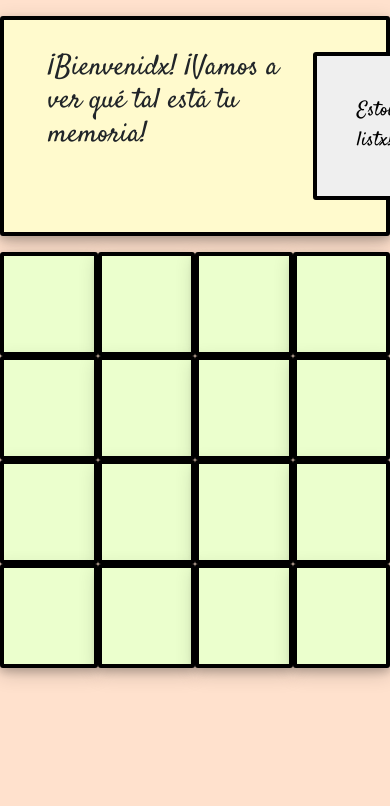
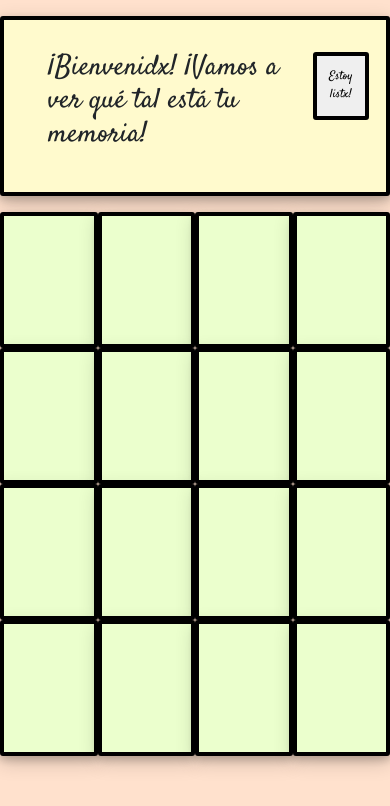
Before and after one commit to agustingalaxie/agustingaleazzi, a website: page memotest/index.html in a window 390 px wide. Drawn offline with nearby package versions, Linux system fonts and the light colour scheme.

Commit message:
some visual fixes

```diff
--- a/memotest/main.css
+++ b/memotest/main.css
@@ -10,7 +10,7 @@
 }
 .cuadro{
     background-color: #ebffcd;
-    padding: 3em;
+    padding: 4em;
     width: 3em;
     border: 4px solid black;
     border-radius: 3px;
@@ -36,7 +36,8 @@
 }
 
 .contenido {
-    position: relative;
+    display: grid;
+    place-content: center;
     width: 100%;
     height: 100%;
     text-align: center;
@@ -49,7 +50,6 @@
   }
 
 .interior, .frente {
-    position: absolute;
     width: 100%;
     height: 100%;
     -webkit-backface-visibility: hidden;
@@ -69,7 +69,9 @@
 
  @media screen and (max-width: 780px) {
     .button {
-      padding: 2em;
-      width: 2em;
+      font-size: 12px;
+    }
+    .cuadro{
+      height: 2em;
     }
   }
```
